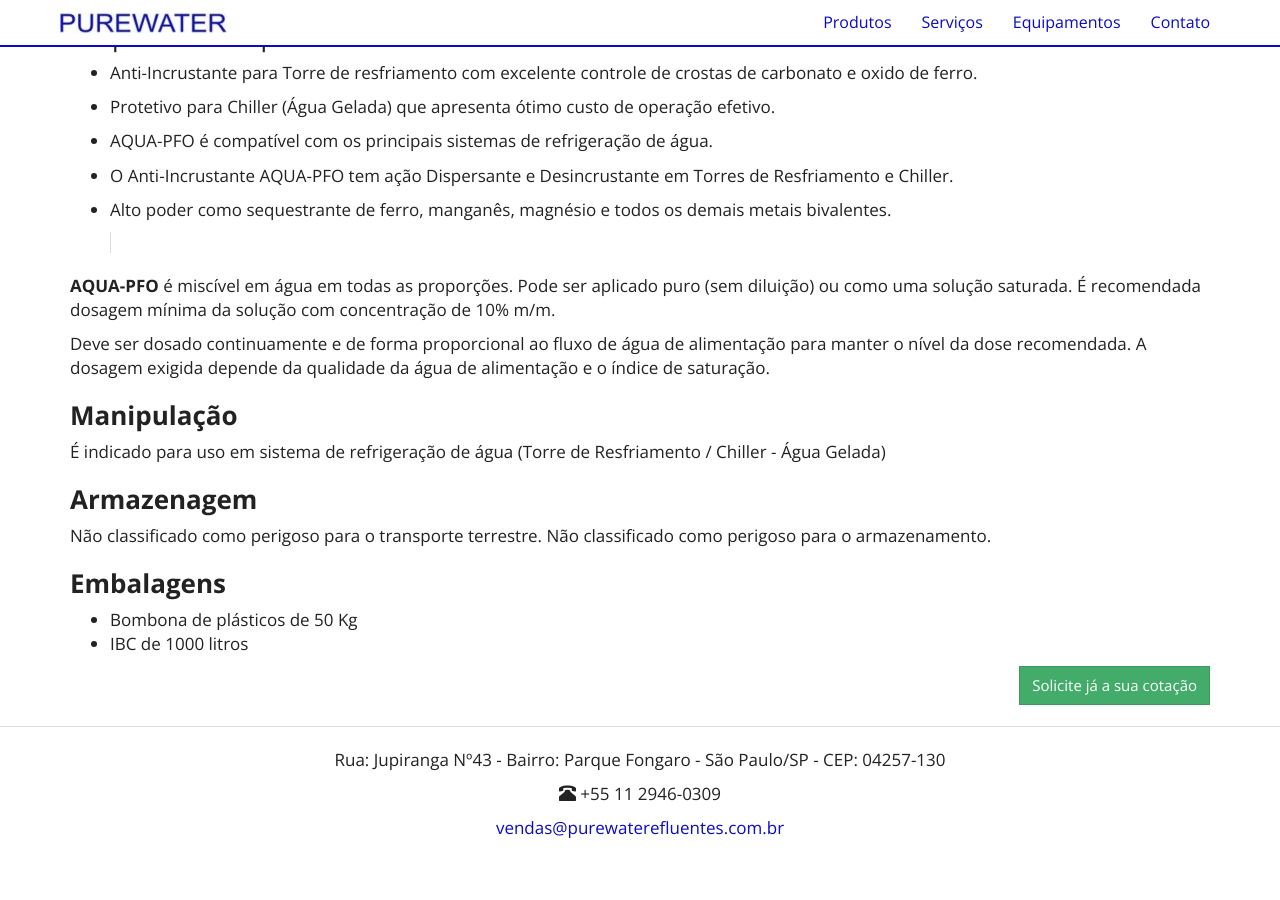
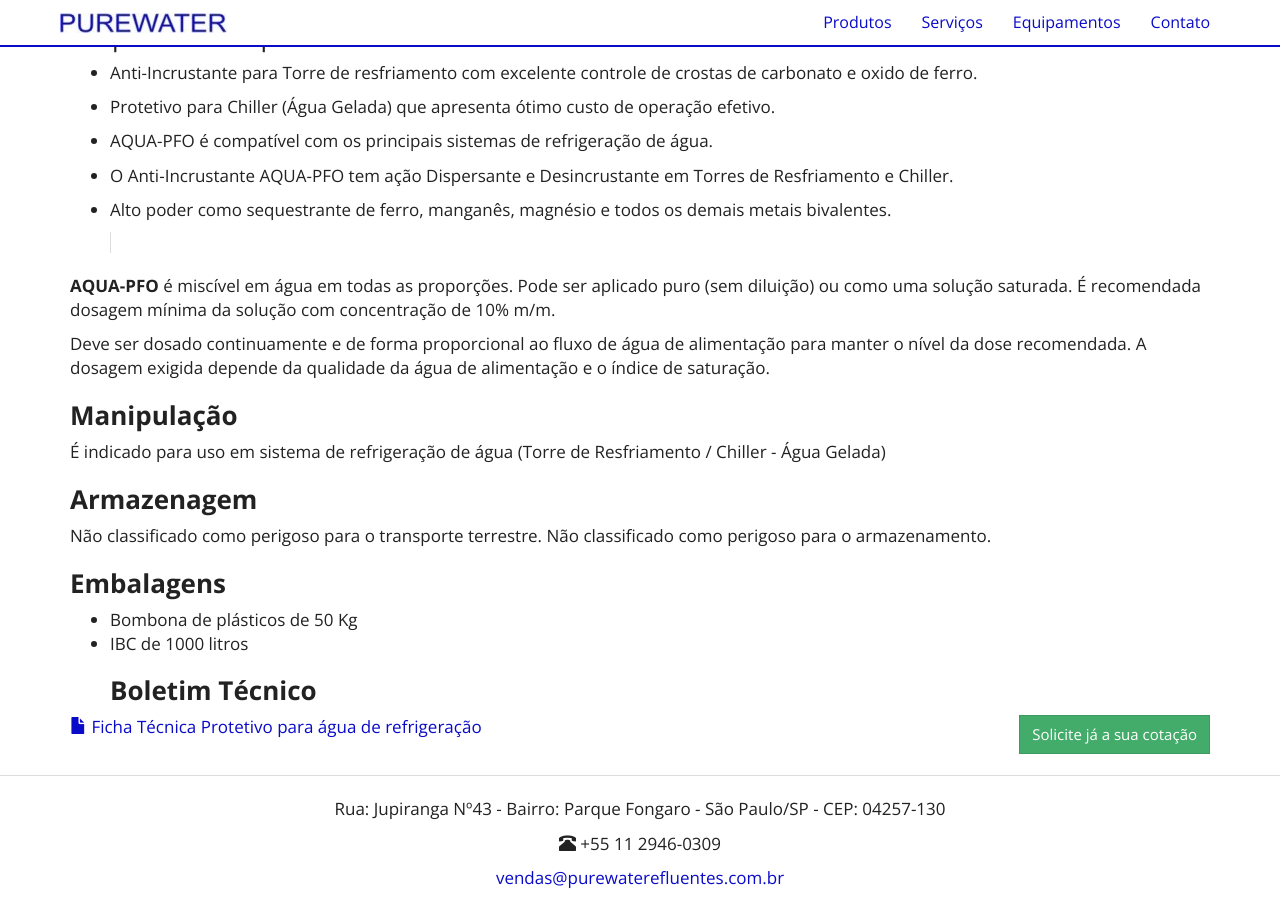
Before and after one commit to purewaterefluentes/purewaterefluentes.github.io, a Jekyll site: the page built from produtos/protetivo-para-torre-de-resfriamento-agua-gelada.md, in a window 1280 px wide and 900 px high, scrolled down 570 px. Built offline with Jekyll 4.4.1, drawn with Linux system fonts in a browser that asks for light colours; nearby versions of some CDN libraries; library files that are not in the unit come from our copies; before the commit the page ends 1421 px from its top, so only the background shows below that.

Commit message:
Update protetivo-para-torre-de-resfriamento-agua-gelada.md

```diff
--- a/produtos/protetivo-para-torre-de-resfriamento-agua-gelada.md
+++ b/produtos/protetivo-para-torre-de-resfriamento-agua-gelada.md
@@ -41,3 +41,9 @@
 
 - Bombona de plásticos de 50 Kg
 - IBC de 1000 litros
+
+  ### **Boletim Técnico**
+
+{% include purewater/link-boletim.html
+   label="Ficha Técnica Protetivo para água de refrigeração"
+   arquivo="FISPQ - AQUA-PFO protetivo água refrigeração.pdf" %}
```
